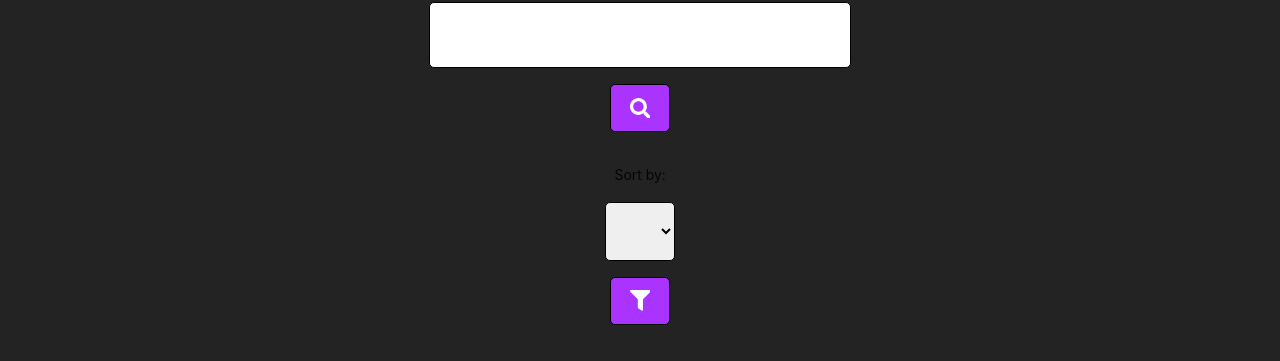
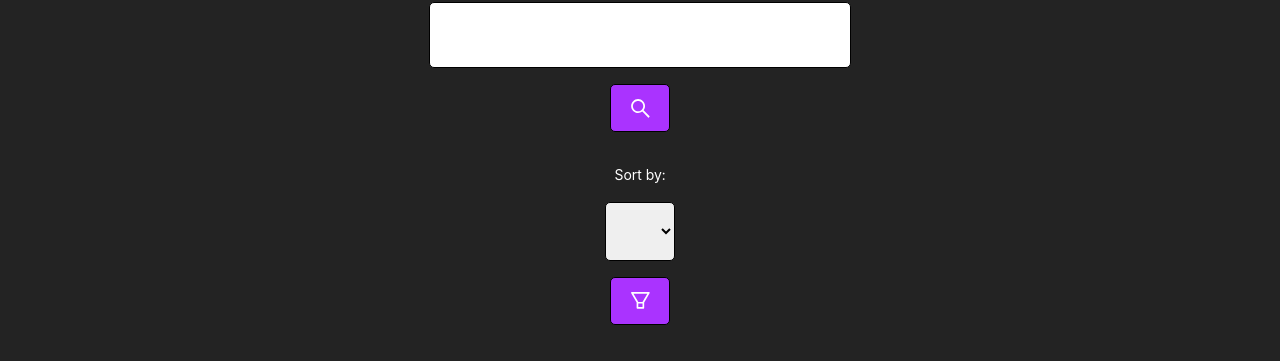
Before and after one commit to CollaborativeTeam/challenge, a Next.js app: page /dashboard in a window 1280 px wide. Shown: the part 165-526 px from the top of the page. Built offline with nearby package versions, Linux system fonts and the light colour scheme.

Commit message:
replace react-icons by antd-icons

```diff
--- a/package.json
+++ b/package.json
@@ -15,12 +15,13 @@
     "prepare": "husky install"
   },
   "dependencies": {
+    "@ant-design/charts": "^1.4.2",
+    "@ant-design/icons": "^4.7.0",
     "antd": "^4.21.6",
     "axios": "^0.27.2",
     "next": "12.1.5",
     "react": "18.1.0",
     "react-dom": "18.1.0",
-    "react-icons": "^4.4.0",
     "styled-components": "^5.3.5",
     "uuid": "^8.3.2"
   },
--- a/src/components/shared/dashboard/search-form/SearchForm.jsx
+++ b/src/components/shared/dashboard/search-form/SearchForm.jsx
@@ -1,7 +1,6 @@
-import { FaSearch } from 'react-icons/fa'
+import { SearchOutlined } from '@ant-design/icons'
 import { IconBtn } from '../../generics/IconBtn/IconBtn'
 import { STForm, STSpan } from '../../generics/styled/styled'
-
 export function SearchForm({ handleSubmit, message, inputName }) {
   return (
     <STForm onSubmit={handleSubmit}>
@@ -16,7 +15,7 @@ export function SearchForm({ handleSubmit, message, inputName }) {
         id={inputName}
       />
       <IconBtn>
-        <FaSearch />
+        <SearchOutlined />
       </IconBtn>
     </STForm>
   )
--- a/src/components/shared/dashboard/sorting-form/SortingForm.jsx
+++ b/src/components/shared/dashboard/sorting-form/SortingForm.jsx
@@ -1,4 +1,4 @@
-import { FaFilter } from 'react-icons/fa'
+import { FilterOutlined } from '@ant-design/icons'
 import { v4 as uuid } from 'uuid'
 import { IconBtn } from '../../generics/IconBtn/IconBtn'
 import { STFlex } from '../../generics/styled/styled'
@@ -16,7 +16,7 @@ export function SortingForm({ handleOnChange, handleSort, sortingValues }) {
       </select>
 
       <IconBtn handleClick={handleSort}>
-        <FaFilter />
+        <FilterOutlined />
       </IconBtn>
     </STFlex>
   )
--- a/src/styles/App.css
+++ b/src/styles/App.css
@@ -4,6 +4,7 @@
 
 body {
   background-color: #232323;
+  color: #fff;
   margin: 0;
   padding: 0;
 }
```
Also changed, not shown: 1 other file (tests, documents, lock files or other folders).
